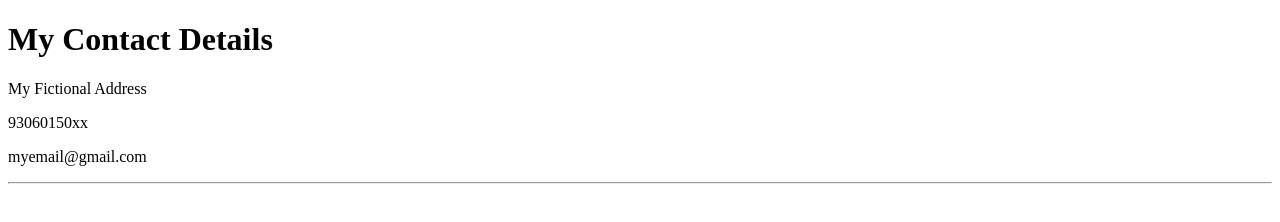
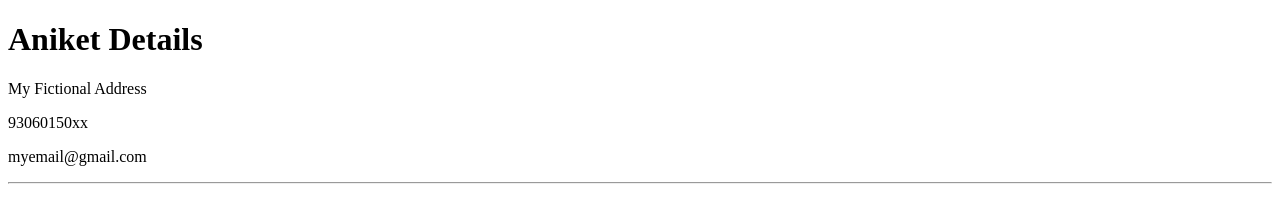
Before and after one commit to theAniket/resume, a plain HTML site: page contact.html in a window 1280 px wide. Drawn offline with Linux system fonts and the light colour scheme.

Commit message:
added a demo file and h1 in contact

```diff
--- a/contact.html
+++ b/contact.html
@@ -6,7 +6,7 @@
     <title>Contact Me</title>
 </head>
 <body>
-    <h1>My Contact Details</h1>
+    <h1>Aniket Details</h1>
     <p>My Fictional Address</p>
     <p>93060150xx</p>
     <p>myemail@gmail.com</p>
```
Also changed, not shown: demo.html (added).
